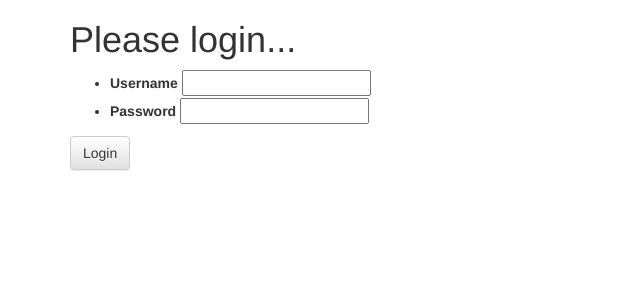
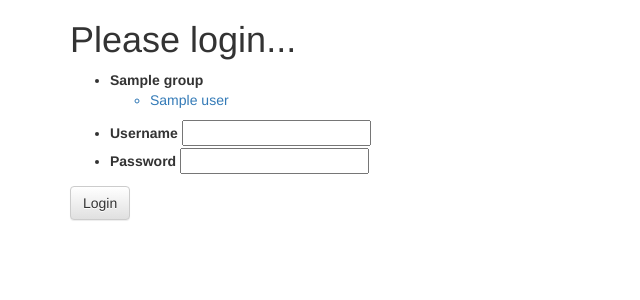
Before and after one commit to badrihippo/growlin, a Flask app: template growlinflask/templates/login.htm in a window 1280 px wide. Shown: the top 300 px of the page, without its empty margins (0-640 px from the left). Run offline with Flask 2, Linux system fonts and the light colour scheme; data comes from the database, SQL or seed files in the repository; the template is opened without the code that fills it: values that come from a table or form of the project are taken from there, most other values are stand-ins (such as "Sample title", 1, 10 or a date in 2020); data that the repository does not hold is empty; some libraries are stand-ins or nearby versions.

Commit message:
Added Group-sorted user list to login page
Also added JS so that when a username is clicked on, name is
automatically filled into the form field, and password field is
shown or form is submitted, as required (depending on whether the
user has a password or not).

Right now, the username/password fields are *also* visible: page
styling is yet to be done.

```diff
--- a/growlinflask/growlin.py
+++ b/growlinflask/growlin.py
@@ -53,6 +53,7 @@ def login():
     # client-side form data. For example, WTForms is a library that will
     # handle this for us.
     form = LoginForm()
+    group_list = Group.select()
     if form.validate_on_submit():
         # Login and validate the user.
         user = load_user(form.username.data)
@@ -74,7 +75,7 @@ def login():
 
 	        return redirect(next or url_for('home'))
 	# Default to returning login page
-    return render_template('login.htm', form=form)
+    return render_template('login.htm', form=form, group_list=group_list)
 
 @app.route('/logout')
 @login_required
--- a/growlinflask/templates/login.htm
+++ b/growlinflask/templates/login.htm
@@ -3,7 +3,7 @@
 
 {% block content %}
 <h1>Please login...</h1>
-<form method="post" action={{url_for('login')}}>
+<form id="login_form" method="post" action={{url_for('login')}}>
   {{form.csrf_token}}
   {% if form.errors %}
   <ul>
@@ -15,9 +15,34 @@
   </ul>
   {% endif %}
   <ul>
+    {% for group in group_list %}
+    <li>
+      <b>{{group.name}}</b>
+      <ul>
+        {% for user in group.users %}
+        <a href="javascript:setUsername('{{user.username}}', {% if user.password and user.password != "" %}true{% else %}false{% endif %});"><li>{{user.name}}</li></a>
+        {% endfor %}
+      </ul>
+    </li>
+    {% endfor %}
+  </ul>
+
+  <ul>
     <li>{{form.username.label}} {{form.username}}</li>
     <li>{{form.password.label}} {{form.password}}</li>
   </ul>
   <input type="submit" class="btn btn-default" value="Login" />
 </form>
+
+<script type="text/javascript">
+  function setUsername(username, pass=True) {
+    $('#{{form.username.id}}').val(username);
+    if (pass == true) {
+      $('#{{form.password.id}}').show();
+    } else {
+      $('#{{form.password.id}}').hide();
+      $('#login_form').submit();
+    }
+  }
+</script>
 {% endblock %}
```
